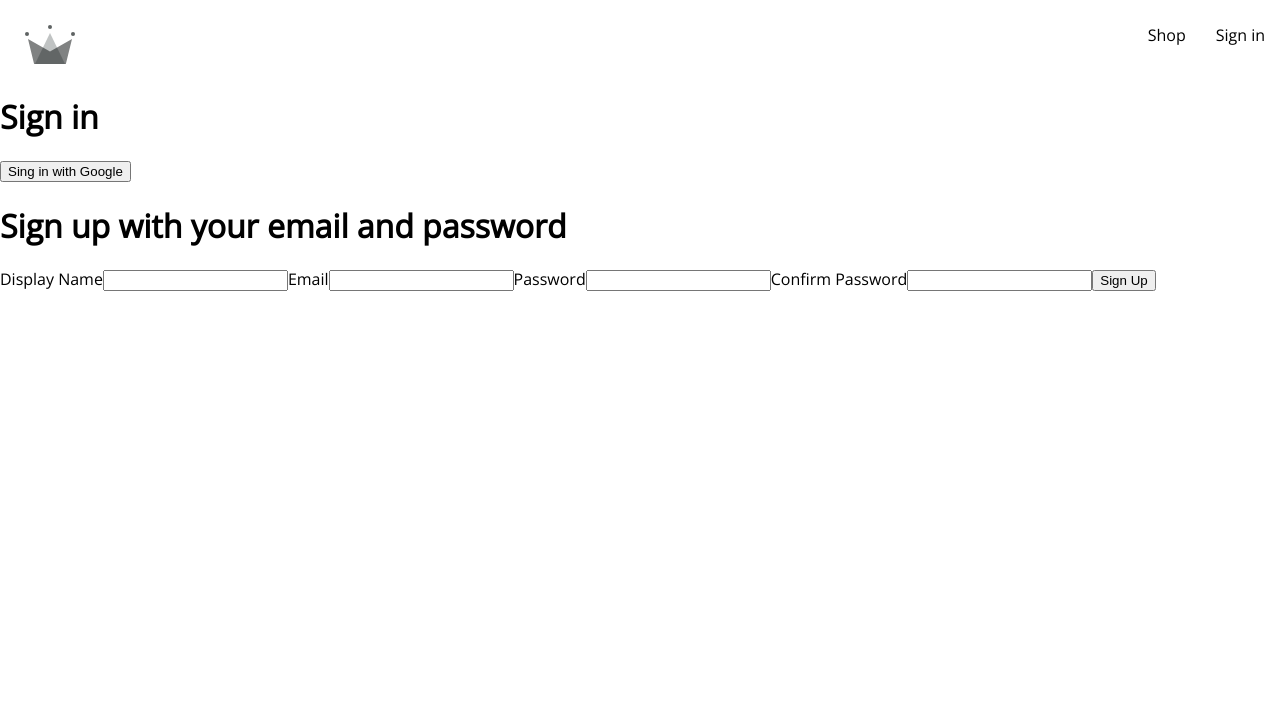
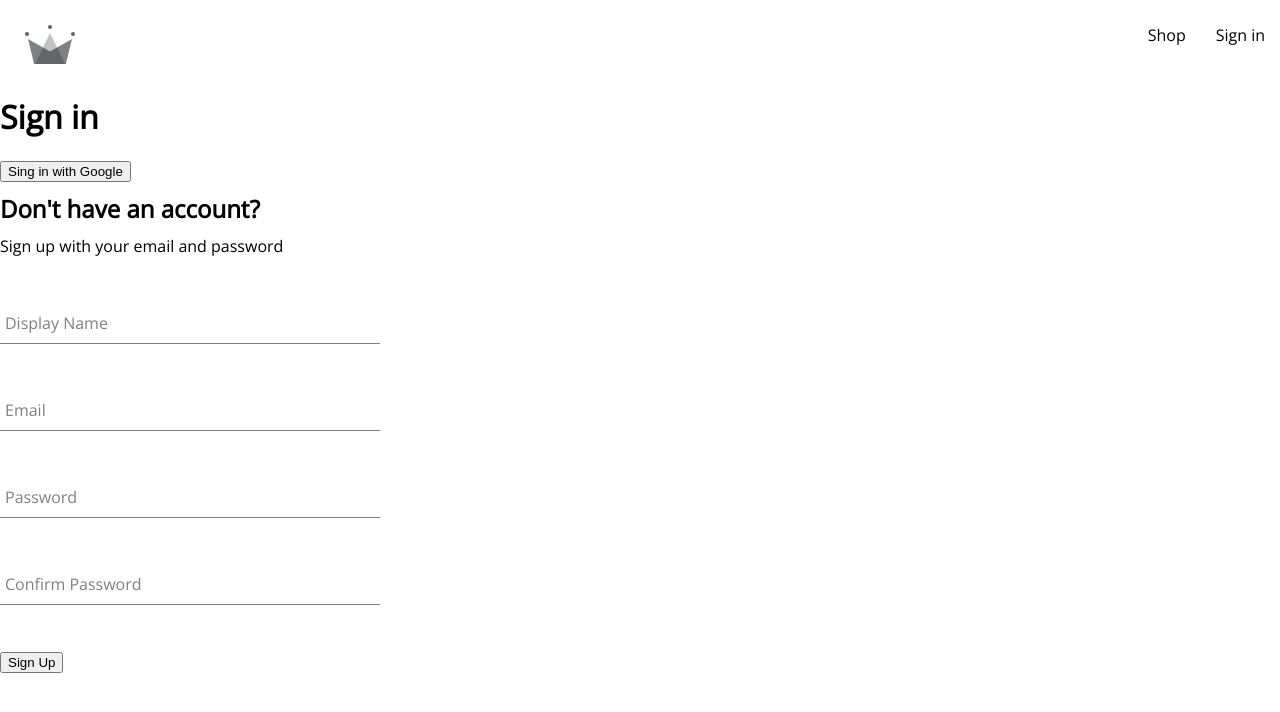
Before and after one commit to rgdmprmd/akira-clothing, a React (Create React App) app: page /sign-in in a window 1280 px wide. Shown: the top 712 px of the page. Built offline with nearby package versions, Linux system fonts and the light colour scheme.

Commit message:
Add sign up form

```diff
--- /dev/null
+++ b/src/components/form-input/form-input.component.jsx
@@ -0,0 +1,16 @@
+import "./form-input.styles.scss";
+
+const FormInput = ({ label, ...otherProps }) => {
+	return (
+		<div className="group">
+			<input className="form-input" {...otherProps} />
+			{label && (
+				<label className={`${otherProps.value.length ? "shrink" : ""} form-input-label`} htmlFor="">
+					{label}
+				</label>
+			)}
+		</div>
+	);
+};
+
+export default FormInput;
--- /dev/null
+++ b/src/components/form-input/form-input.styles.scss
@@ -0,0 +1,54 @@
+$sub-color: grey;
+$main-color: black;
+
+@mixin shrinkLabel {
+  top: -14px;
+  font-size: 12px;
+  color: $main-color;
+}
+
+.group {
+  position: relative;
+  margin: 45px 0;
+
+  .form-input {
+    background: none;
+    background-color: white;
+    color: $sub-color;
+    font-size: 18px;
+    padding: 10px 10px 10px 5px;
+    display: block;
+    width: 100%;
+    border: none;
+    border-radius: 0;
+    border-bottom: 1px solid $sub-color;
+    margin: 25px 0;
+
+    &:focus {
+      outline: none;
+    }
+
+    &:focus ~ .form-input-label {
+      @include shrinkLabel();
+    }
+  }
+
+  input[type='password'] {
+    letter-spacing: 0.3em;
+  }
+
+  .form-input-label {
+    color: $sub-color;
+    font-size: 16px;
+    font-weight: normal;
+    position: absolute;
+    pointer-events: none;
+    left: 5px;
+    top: 10px;
+    transition: 300ms ease all;
+
+    &.shrink {
+      @include shrinkLabel();
+    }
+  }
+}
--- a/src/components/sign-up-form/sign-up-form.component.jsx
+++ b/src/components/sign-up-form/sign-up-form.component.jsx
@@ -1,4 +1,7 @@
 import React, { useState } from "react";
+import { createAuthUserWithEmailAndPassword, createUserDocument } from "../../utils/firebase/firebase.utils";
+import FormInput from "../form-input/form-input.component";
+import "./sign-up-form.styles.scss";
 
 const defaultFormFields = {
 	displayName: "",
@@ -11,24 +14,56 @@
 	const [formFields, setFormFields] = useState(defaultFormFields);
 	const { displayName, email, password, confirmPassword } = formFields;
 
+	const resetFormFields = () => {
+		setFormFields(defaultFormFields);
+	};
+
 	const handleChange = (event) => {
 		const { name, value } = event.target;
 
 		setFormFields({ ...formFields, [name]: value });
 	};
 
+	const handleSubmit = async (event) => {
+		event.preventDefault();
+
+		// 1. Confrim the password match
+		if (password !== confirmPassword) {
+			alert("Password do not match");
+			return;
+		}
+
+		// 2. Confirm the user is exists or not
+		try {
+			// 1. Store to firebase Auth
+			const { user } = await createAuthUserWithEmailAndPassword(email, password);
+
+			// 2. Store to firestore
+			const response = await createUserDocument(user, { displayName });
+
+			// 3. Clear the form fields
+			if (response) resetFormFields();
+		} catch (error) {
+			// Check the error
+			if (error.code === "auth/email-already-in-use") {
+				alert("Cannot create user, email already in use");
+			} else {
+				console.log("User creation encountered an error", error);
+			}
+		}
+
+		// 3. If not exists then store in firestore
+	};
+
 	return (
-		<div>
-			<h1>Sign up with your email and password</h1>
-			<form onSubmit={() => {}}>
-				<label htmlFor="">Display Name</label>
-				<input type="text" required onChange={handleChange} name="displayName" value={displayName} />
-				<label htmlFor="">Email</label>
-				<input type="email" required onChange={handleChange} name="email" value={email} />
-				<label htmlFor="">Password</label>
-				<input type="password" required onChange={handleChange} name="password" value={password} />
-				<label htmlFor="">Confirm Password</label>
-				<input type="password" required onChange={handleChange} name="confirmPassword" value={confirmPassword} />
+		<div className="sign-up-container">
+			<h2>Don't have an account?</h2>
+			<span>Sign up with your email and password</span>
+			<form onSubmit={handleSubmit}>
+				<FormInput label="Display Name" type="text" required onChange={handleChange} name="displayName" value={displayName} />
+				<FormInput label="Email" type="email" required onChange={handleChange} name="email" value={email} />
+				<FormInput label="Password" type="password" required onChange={handleChange} name="password" value={password} />
+				<FormInput label="Confirm Password" type="password" required onChange={handleChange} name="confirmPassword" value={confirmPassword} />
 
 				<button type="submit">Sign Up</button>
 			</form>
--- /dev/null
+++ b/src/components/sign-up-form/sign-up-form.styles.scss
@@ -0,0 +1,9 @@
+.sign-up-container {
+    display: flex;
+    flex-direction: column;
+    width: 380px;
+
+    h2 {
+      margin: 10px 0;
+    }
+  }
--- a/src/utils/firebase/firebase.utils.js
+++ b/src/utils/firebase/firebase.utils.js
@@ -1,5 +1,5 @@
 import { initializeApp } from "firebase/app";
-import { getAuth, GoogleAuthProvider, signInWithPopup } from "firebase/auth";
+import { getAuth, GoogleAuthProvider, signInWithPopup, createUserWithEmailAndPassword } from "firebase/auth";
 import { getFirestore, doc, getDoc, setDoc } from "firebase/firestore";
 
 // 1. INITIALIZE - Your web app's Firebase configuration
@@ -31,7 +31,10 @@
 export const db = getFirestore();
 
 // 4. STORE AUTH - Store a user if not exist
-export const createUserDocument = async (userAuth) => {
+export const createUserDocument = async (userAuth, additionalInformation) => {
+	// First protection layer
+	if (!userAuth) return;
+
 	const userDocRef = doc(db, "users", userAuth.uid); // Search the specific doc
 	const userSnapshot = await getDoc(userDocRef); // Fetch the doc
 
@@ -45,6 +48,7 @@
 				displayName,
 				email,
 				createdAt,
+				...additionalInformation
 			});
 		} catch (err) {
 			console.error(`Error creating the user ${err.message}`);
@@ -54,3 +58,9 @@
 	// Check if userdata exists? do nothing
 	return userDocRef;
 };
+
+// 5. AUTH - Sign up with email and password method
+export const createAuthUserWithEmailAndPassword = async (email, password) => {
+	if (!email || !password) return;
+	return await createUserWithEmailAndPassword(auth, email, password);
+};
```
